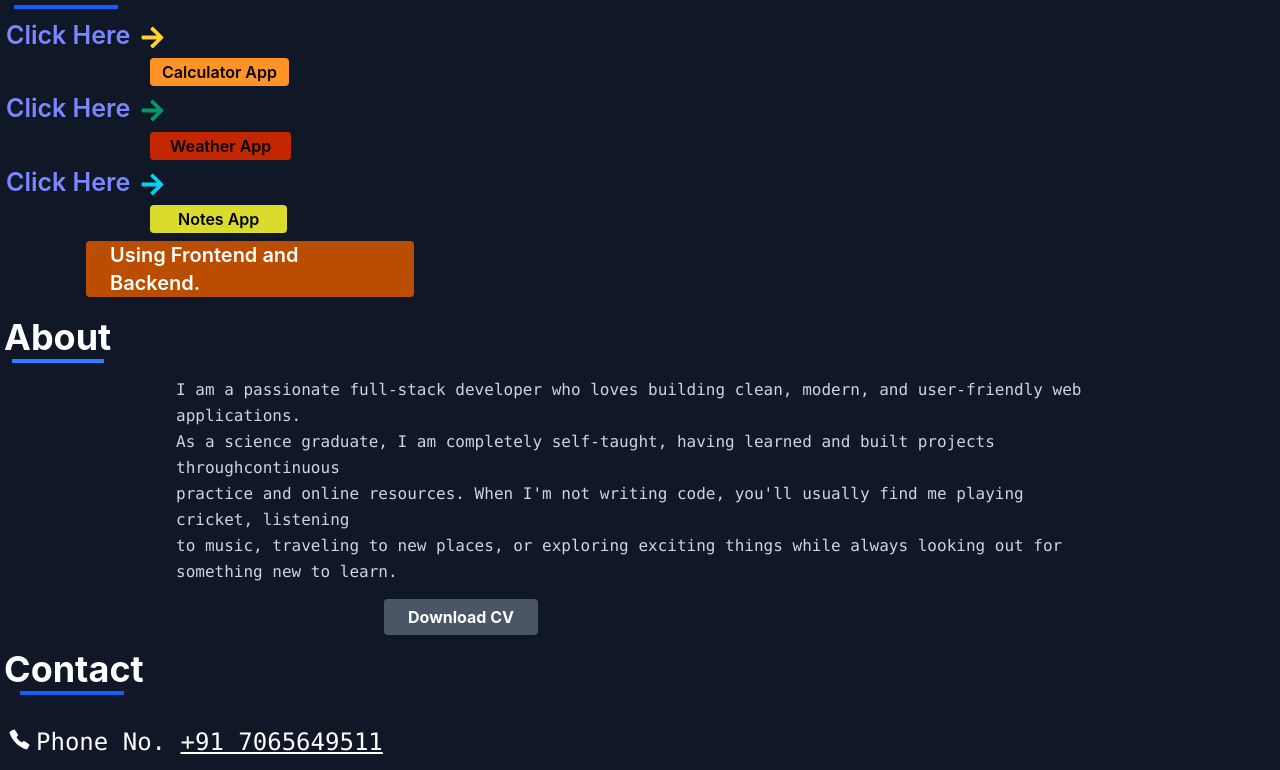
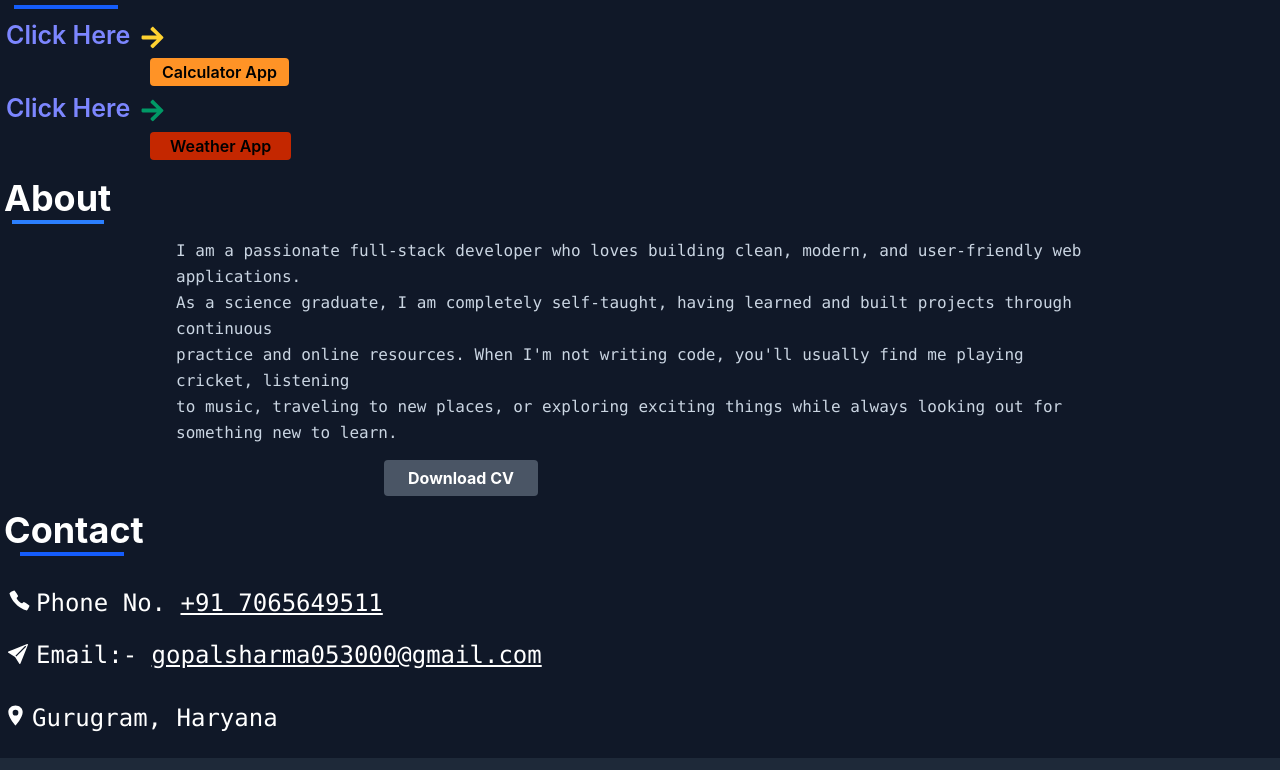
Before and after one commit to gopalsharma053000-rgb/Portfolio-web, a React (Vite) app: page / in a window 1280 px wide. Shown: the part 2399-3169 px from the top of the page. Built offline with nearby package versions, Linux system fonts and the light colour scheme.

Commit message:
remove and change

```diff
--- a/src/pages/About.jsx
+++ b/src/pages/About.jsx
@@ -6,7 +6,7 @@ const About = () => {
     <div>
       <h1 className='text-white text-[36px] lg:text-4xl font-bold mt-5 ml-1'>About</h1>
       <div className='w-20 h-1 md:mt-0.5 md:w-23 md:ml-3 bg-blue-500 ml-5'></div>
-      <div className='mt-3.5 ml-3 lg:mx-44 min-w-auto'><p className='text-slate-300  lg:font-mono leading-relaxed text-sm md:text-base'>I am a passionate full-stack developer who loves building clean, modern, and user-friendly web applications.<br /> As a science graduate, I am completely self-taught, having learned and built projects throughcontinuous<br /> practice and online resources. When I'm not writing code, you'll usually find me playing cricket, listening<br /> to music, traveling to new places, or exploring exciting things while always looking out for something new to learn.</p></div>
+      <div className='mt-3.5 ml-3 lg:mx-44 min-w-auto'><p className='text-slate-300  lg:font-mono leading-relaxed text-sm md:text-base'>I am a passionate full-stack developer who loves building clean, modern, and user-friendly web applications.<br /> As a science graduate, I am completely self-taught, having learned and built projects through continuous<br /> practice and online resources. When I'm not writing code, you'll usually find me playing cricket, listening<br /> to music, traveling to new places, or exploring exciting things while always looking out for something new to learn.</p></div>
       <div className='mt-5 ml-5 lg:mx-96 mb-5 '>
         <a className='py-1 px-4 bg-gray-600 cursor-pointer hover:bg-gray-800 md:py-2 md:px-6 font-bold active:bg-gray-900 active:border-2 active:border-mauve-900 hover:font-medium text-white rounded'
          download href={Resume}>Download CV</a>
--- a/src/pages/Project.jsx
+++ b/src/pages/Project.jsx
@@ -28,18 +28,6 @@ function Project() {
        className='bg-[#C42700] py-1 px-5 font-semibold hover:bg-orange-500 active:border-2 active:bg-orange-900 cursor-pointer rounded'
        href='https://my-unique-weather-app-2026.netlify.app/' target='_blank' rel='noopener noreferrer'>Weather App</a>
       </div>
-      <div className='mt-1.5 flex'>
-        <h1 className='text-indigo-400 font-semibold text-[25px]'>Click Here</h1>
-        <div className='relative text-cyan-400 text-[25px] top-2 left-2.5'>
-          <FaArrowRight />
-        </div>
-      </div>
-      <div className='mt-1.5 relative mb-1.5 left-36'>
-       <a
-       className='bg-[#DBDB2E] py-1 px-7 font-semibold active:bg-amber-600 hover:bg-amber-500 active:border-2 cursor-pointer rounded'
-       href="https://unique-notes-application.netlify.app/" target='_blank' rel='noopener noreferrer'>Notes App</a>
-       <p className='bg-amber-700 w-62 px-6 mt-2.5 -ml-16  rounded font-semibold text-white text-sm md:text-xl md:w-82'>Using Frontend and Backend.</p>
-      </div>
     </div>
   )
 }
--- a/src/pages/Tech.jsx
+++ b/src/pages/Tech.jsx
@@ -136,7 +136,7 @@ const Tech = () => {
         whileInView={{ opacity:1,x:0 }}
          transition={{ duration: 1.5, ease:'easeOut' }}
           >
-            <img src={aws} className='w-40 h-40 mx-auto object-contain' alt="AWS" />
+            {/* <img src={aws} className='w-40 h-40 mx-auto object-contain' alt="AWS" />
             <h1 className='text-[25px] text-white text-center pt-1.5 pb-1 font-semibold'>AWS(Amazon Web Services)</h1>
             <p className='bg-violet-400 text-sm p-1.5 font-medium'>Leveraging cloud infrastructure for hosting, storage and deployment.</p>
           </motion.div>
@@ -144,7 +144,7 @@ const Tech = () => {
           initial={{ opacity:0, x:200 }}
         whileInView={{ opacity:1,x:0 }}
          transition={{ duration: 2, ease:'easeOut' }}
-          >
+          > */}
             <img src={docker} className='w-40 h-40 mx-auto object-contain' alt="DOCKER" />
             <h1 className='text-[25px] text-white text-center pt-1.5 pb-1 font-semibold'>DOCKER</h1>
             <p className='bg-violet-400 text-sm  p-1.5 font-medium'>Containerizing applications to ensure consistency across different development and production environments.</p>
```
